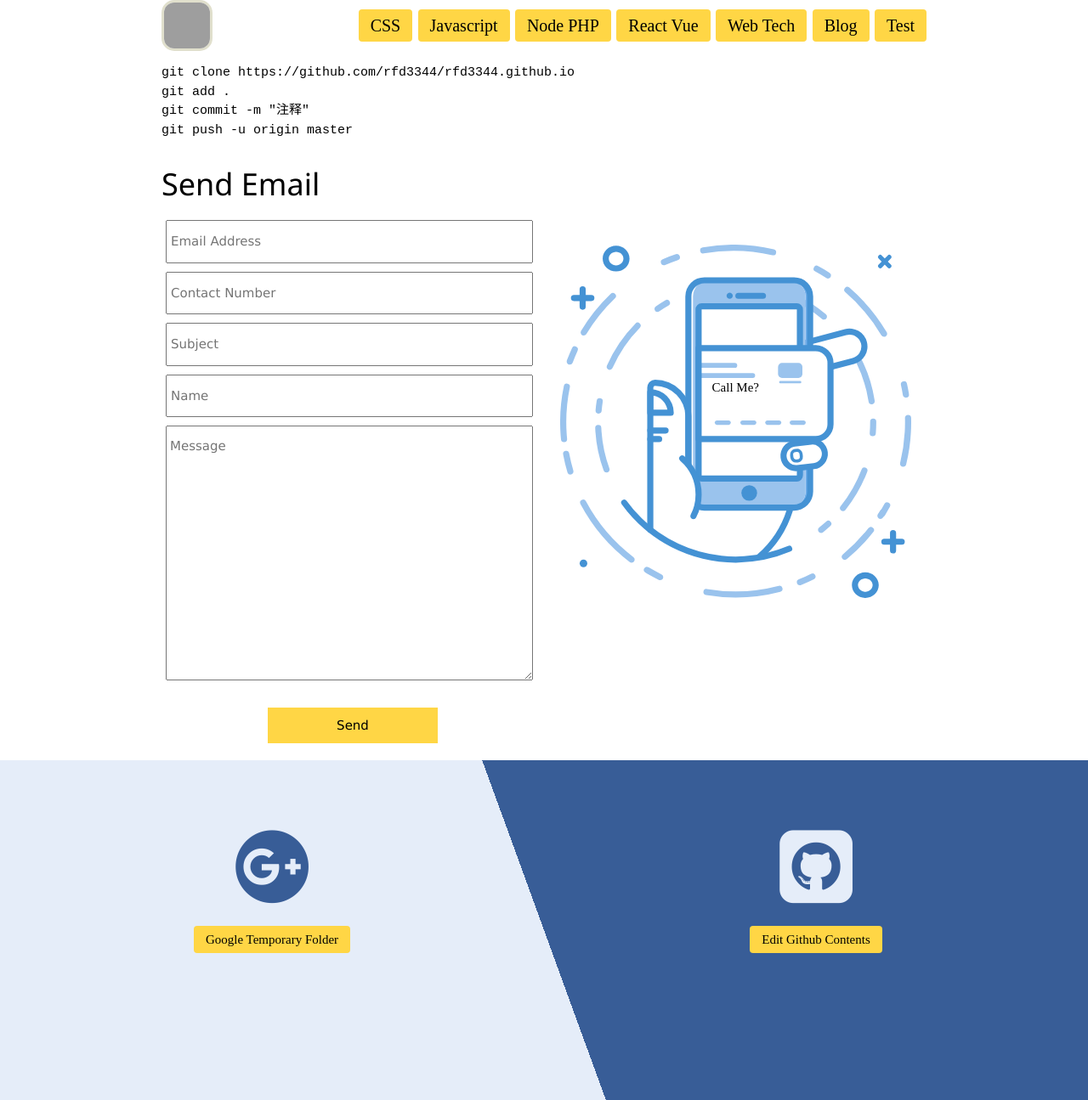
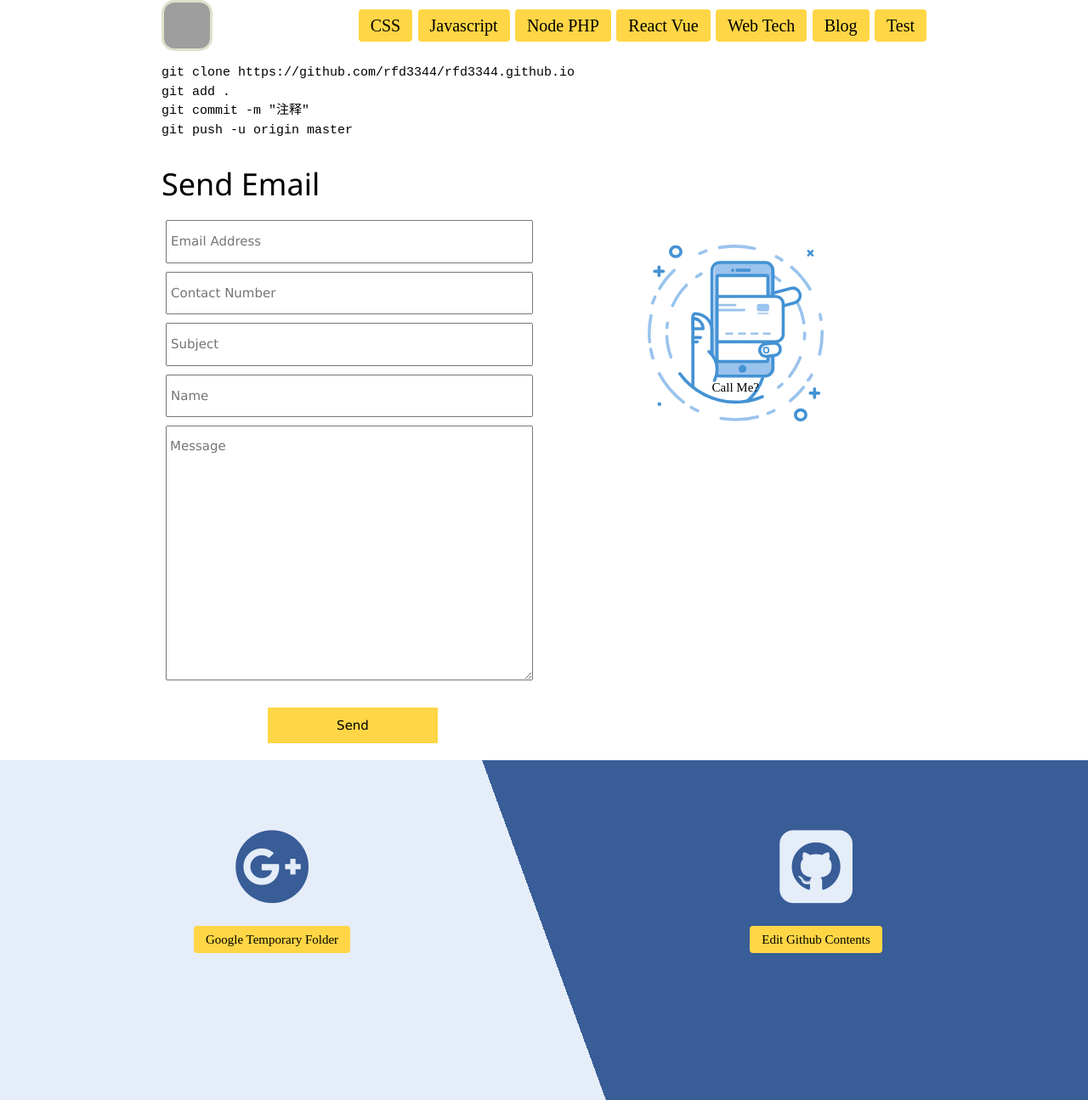
Before and after one commit to rfd3344a/rfd3344.github.io, a Jekyll site: the page built from index.html, in a window 1280 px wide. Shown: the whole page at 85% size. Built offline with Jekyll 4.4.1, drawn with Linux system fonts in a browser that asks for light colours; some web fonts are replaced; grey boxes are pictures that could not be loaded.

Commit message:
Update index.html

```diff
--- a/index.html
+++ b/index.html
@@ -33,8 +33,9 @@ git push -u origin master
    </form>
    </div>
    <a id="Phone" href="tel:+610451950926">
-      <img src="{{ site.baseurl }}/images/ContactIcon.svg" width="100%"  />
       <p>Call Me?</p>
+      <img src="{{ site.baseurl }}/images/ContactIcon.svg" width="50%"  />
+
 
    </a>
 </section>
```
